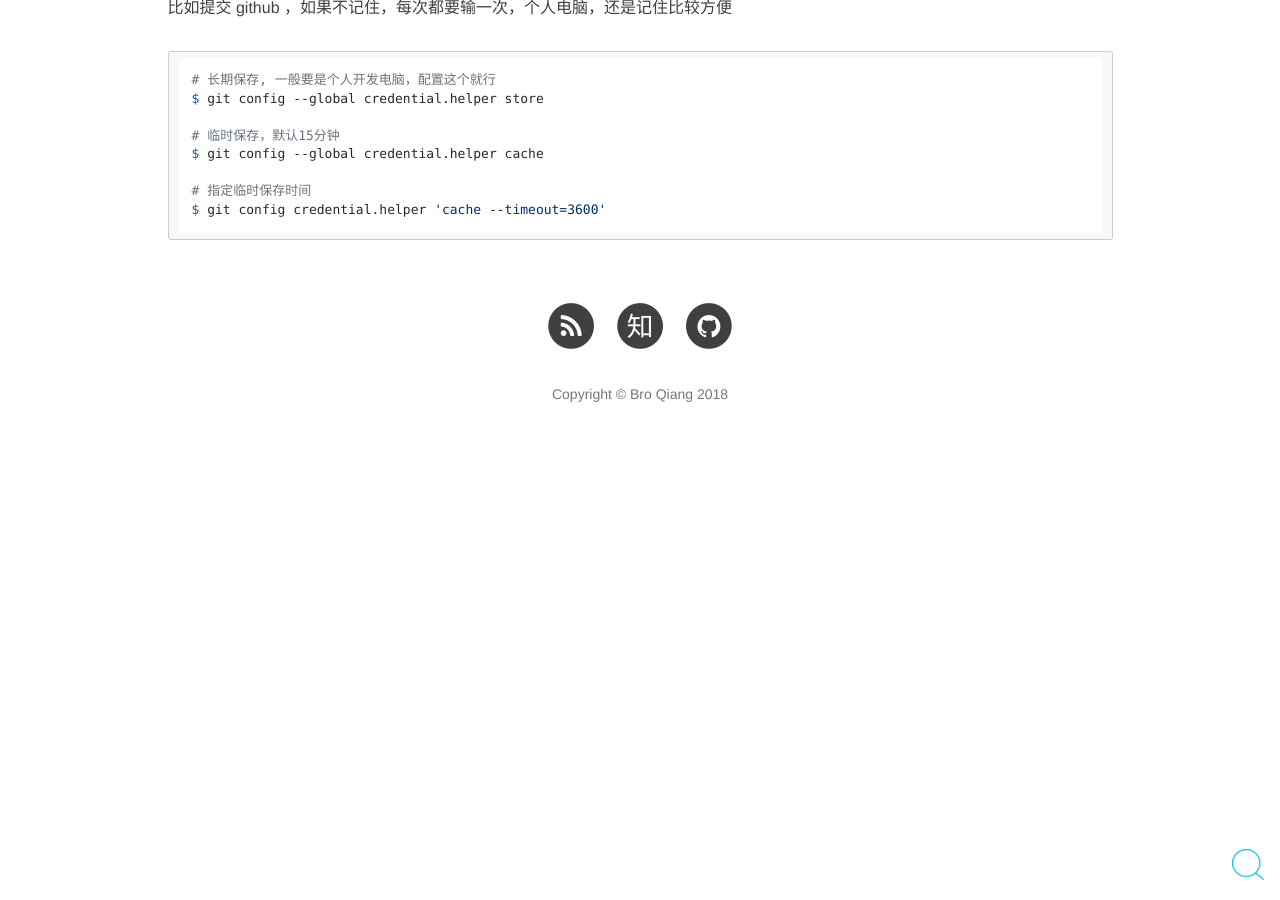
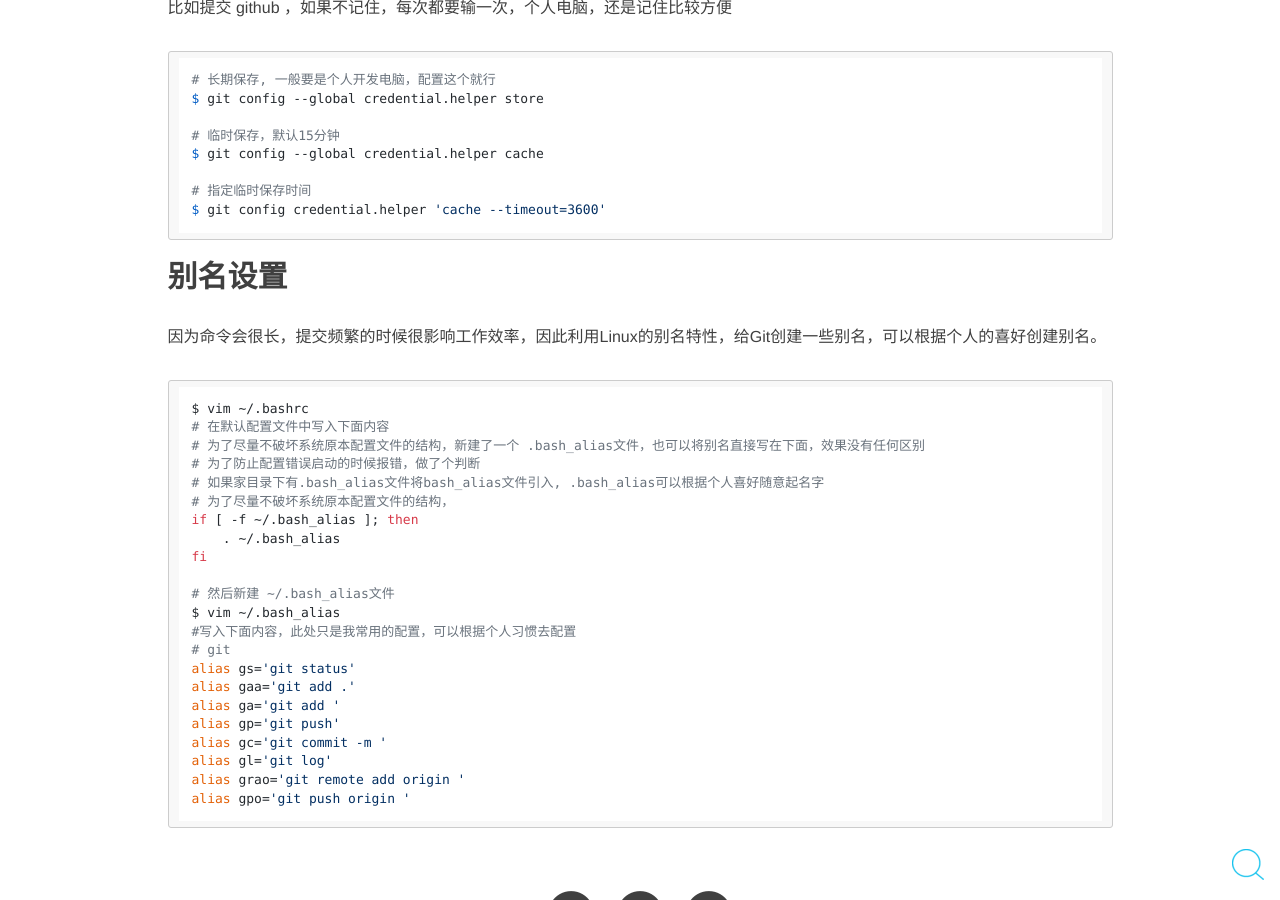
Before and after one commit to BroQiang/broqiang.github.io, a Jekyll site: the page built from _posts/2017-02-18-Git-Install.md, in a window 1280 px wide and 900 px high, scrolled down 3294 px. Built offline with Jekyll 4.4.1, drawn with Linux system fonts in a browser that asks for light colours; nearby versions of some CDN libraries; comment, search, counter and statistics services are not loaded; before the commit the page ends 3766 px from its top, so only the background shows below that.

Commit message:
添加别名

````diff
--- a/_posts/2017-02-18-Git-Install.md
+++ b/_posts/2017-02-18-Git-Install.md
@@ -153,3 +153,32 @@ $ git config --global credential.helper cache
 # 指定临时保存时间
 $ git config credential.helper 'cache --timeout=3600'
 ```
+
+## 别名设置
+
+因为命令会很长，提交频繁的时候很影响工作效率，因此利用Linux的别名特性，给Git创建一些别名，可以根据个人的喜好创建别名。
+
+```shell
+$ vim ~/.bashrc
+# 在默认配置文件中写入下面内容
+# 为了尽量不破坏系统原本配置文件的结构，新建了一个 .bash_alias文件，也可以将别名直接写在下面，效果没有任何区别
+# 为了防止配置错误启动的时候报错，做了个判断
+# 如果家目录下有.bash_alias文件将bash_alias文件引入, .bash_alias可以根据个人喜好随意起名字
+# 为了尽量不破坏系统原本配置文件的结构，
+if [ -f ~/.bash_alias ]; then
+    . ~/.bash_alias
+fi
+
+# 然后新建 ~/.bash_alias文件
+$ vim ~/.bash_alias
+#写入下面内容，此处只是我常用的配置，可以根据个人习惯去配置
+# git
+alias gs='git status'
+alias gaa='git add .'
+alias ga='git add '
+alias gp='git push'
+alias gc='git commit -m '
+alias gl='git log'
+alias grao='git remote add origin '
+alias gpo='git push origin '
+```
````
